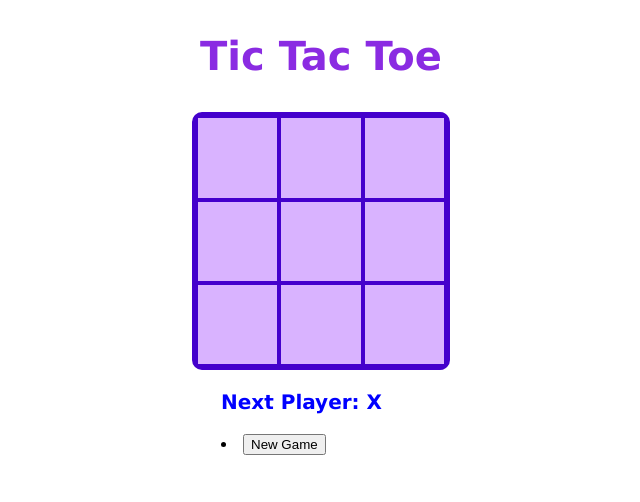
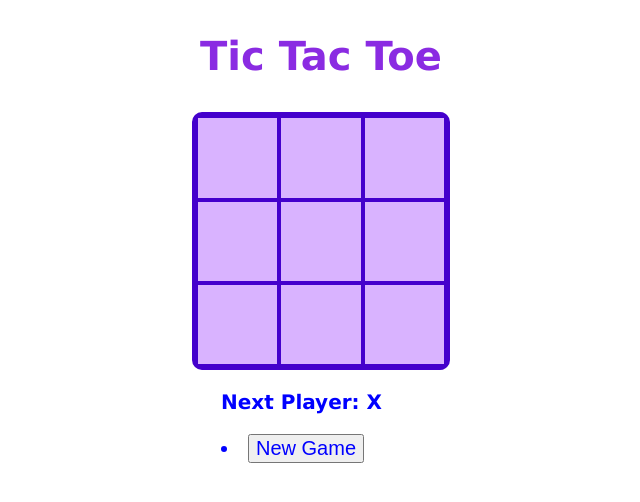
Before and after one commit to lhernandez5/TicTacToeApp, a React (Create React App) app: page / in a window 1280 px wide. Shown: the top 502 px of the page, without its empty margins (319-959 px from the left). Built offline with nearby package versions, Linux system fonts and the light colour scheme.

Commit message:
updated ui

```diff
--- a/src/components/Game/Game.css
+++ b/src/components/Game/Game.css
@@ -15,3 +15,8 @@
     font-size: 20px;
     font-weight: bold;
 }
+
+.moves {
+    color:blue;
+    font-size: 20px;
+}
--- a/src/components/Game/Game.js
+++ b/src/components/Game/Game.js
@@ -32,8 +32,8 @@ const Game = () => {
         history.map((_step, move) => {
             const destination = move ? `Go to move #${move}` : 'New Game';
             return (
-                <li key={move}>
-                    <button onClick={() => jumpTo(move)}>{destination}</button>
+                <li key={move} class="moves">
+                    <button class="moves" onClick={() => jumpTo(move)}>{destination}</button>
                 </li>
             )
         })
```
